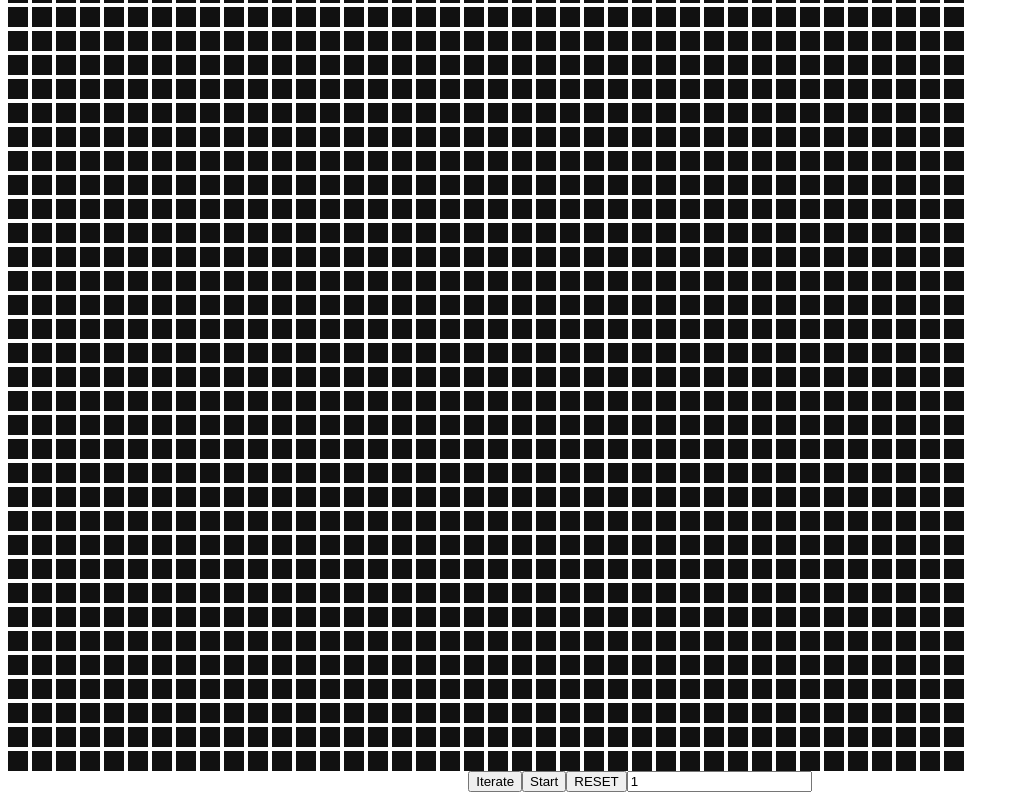
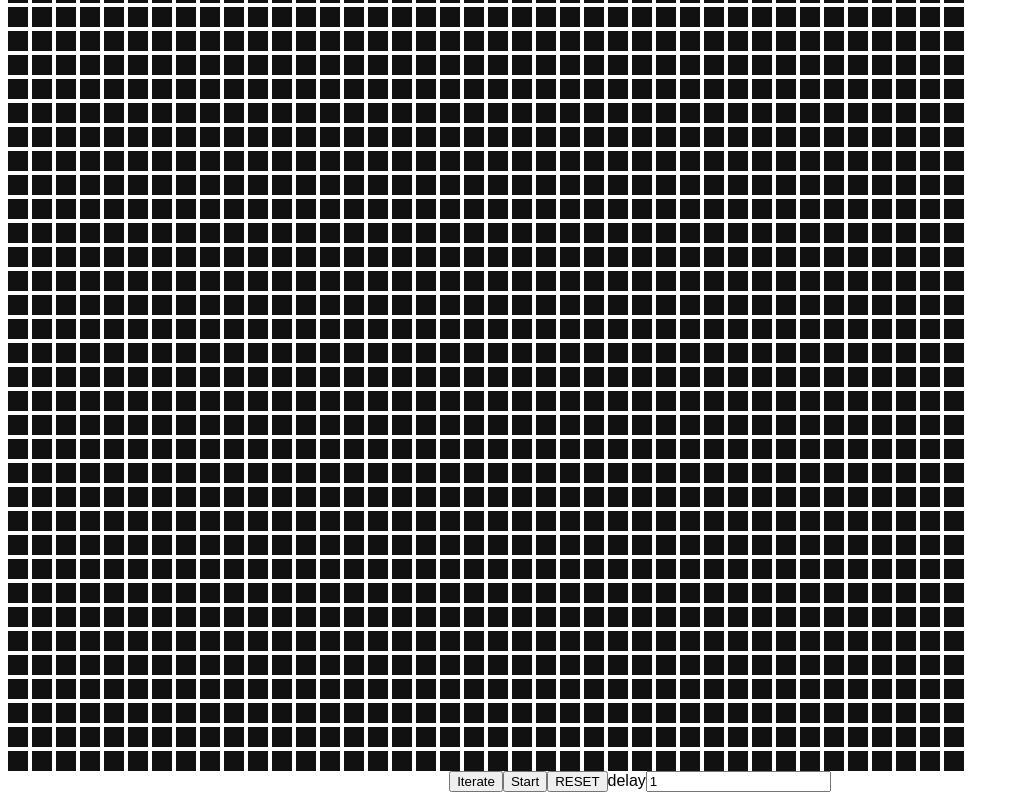
Before and after one commit to blanky0230/react-codelab, a React (Create React App) app: page / in a window 1280 px wide. Shown: the part 265-1065 px from the top of the page, without its empty margins (0-1019 px from the left). Built offline with nearby package versions, Linux system fonts and the light colour scheme.

Commit message:
add a label to delay setter

```diff
--- a/src/game_of_life/World.tsx
+++ b/src/game_of_life/World.tsx
@@ -125,7 +125,7 @@ export default function World({ width = 40, height = 40 }): React.ReactElement {
     <button onClick={(): void => { setGeneration(generation+1); setCells(update(cells));}}>Iterate</button>
     <button onClick={toggleAuto}>{isAuto ? 'Stop' : 'Start'}</button>
     <button onClick={ (): void => { setGeneration(0); setCells(createEmptyCells(width, height)); setIsAuto(false); setDelay(1) }}>RESET</button>
-    <input type="number" onChange={(event) => setDelay(Number(event.target.value))} value={delay}></input>
+    <label>delay<input type="number" onChange={(event) => setDelay(Number(event.target.value))} value={delay}></input></label>
     </div>
   );
 }
```
